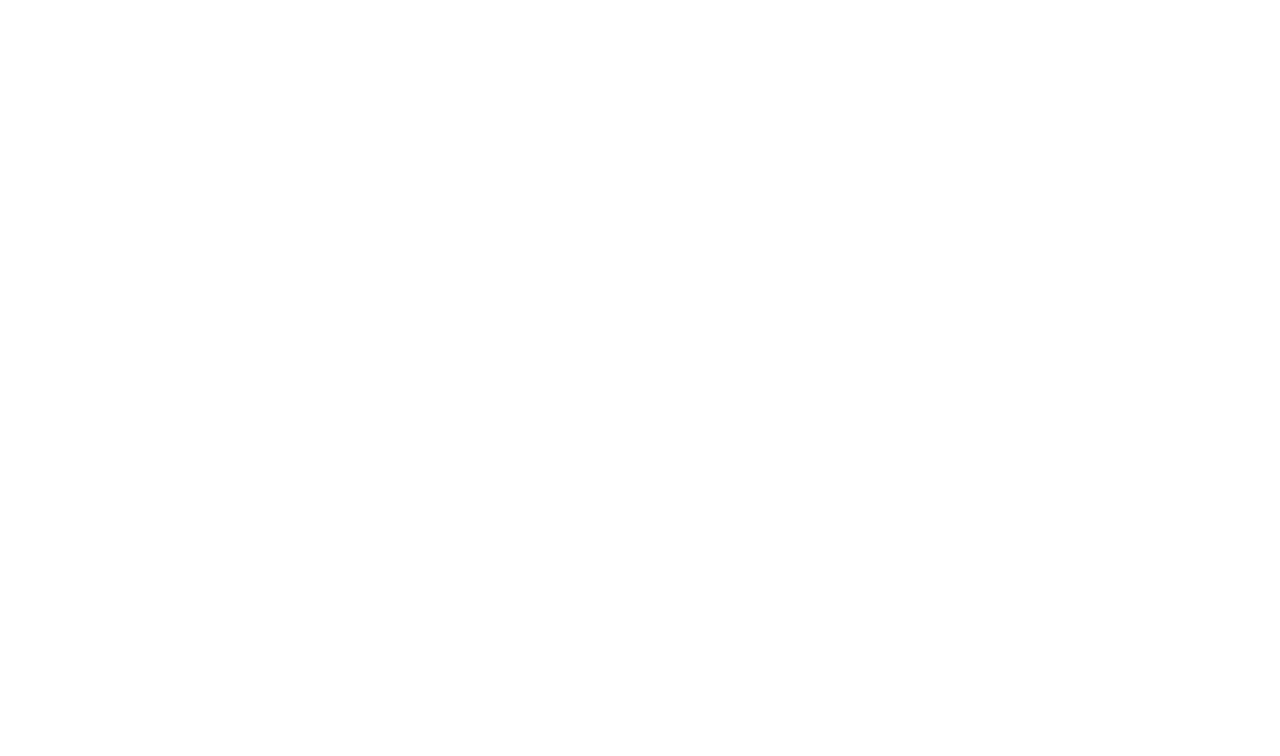
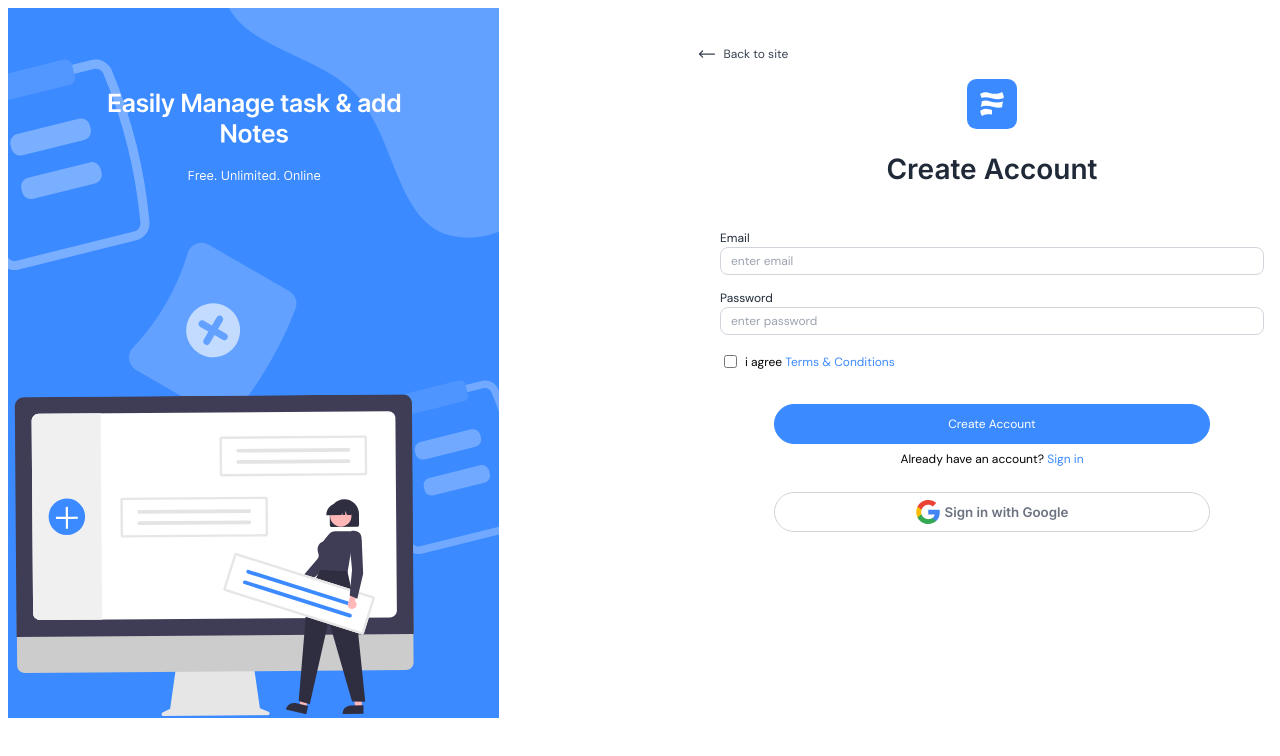
Before and after one commit to fatimakhalid364/task-manager-frontend, a React (Vite) app: page /authentication/signup in a window 1280 px wide. Before the commit this address had no page. Shown: the top 756 px of the page. Built offline with nearby package versions, Linux system fonts and the light colour scheme.

Commit message:
route set for sign in

```diff
--- a/src/App.jsx
+++ b/src/App.jsx
@@ -1,5 +1,6 @@
 
 import { Route, Routes } from "react-router-dom";
+import SigninpPage from 'src/pages/authentication/SigninPage';
 import SignupPage from 'src/pages/authentication/SignupPage';
 import './App.css';
 
@@ -7,7 +8,8 @@
     return (
         <div>
             <Routes>
-                <Route path='/authentication/pages' element={<SignupPage />} />
+                <Route path='/authentication/signup' element={<SignupPage />} />
+                <Route path='/authentication/signin' element={<SigninpPage />} />
             </Routes>
 
         </div>
--- a/src/pages/authentication/SigninPage.jsx
+++ b/src/pages/authentication/SigninPage.jsx
@@ -3,7 +3,7 @@
 import AuthenticationPages from 'src/components/authentication/Authentication';
 import { Screen } from "src/constants/constants";
 
-function SignupPage() {
+function SigninPage() {
     return (
         <div>
             <AuthenticationPages currentScreen={Screen.SIGNIN} pictureURL={signUpFrame} />
@@ -11,4 +11,4 @@
     )
 }
 
-export default SignupPage;
+export default SigninPage;
```
